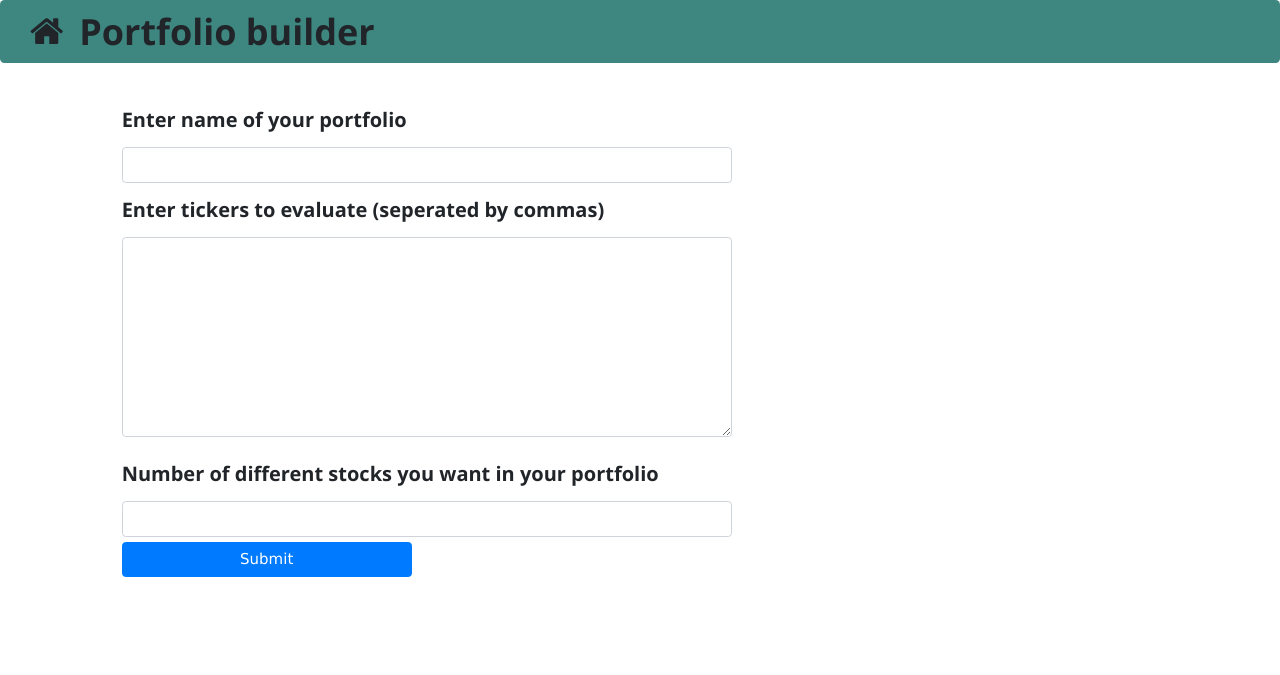
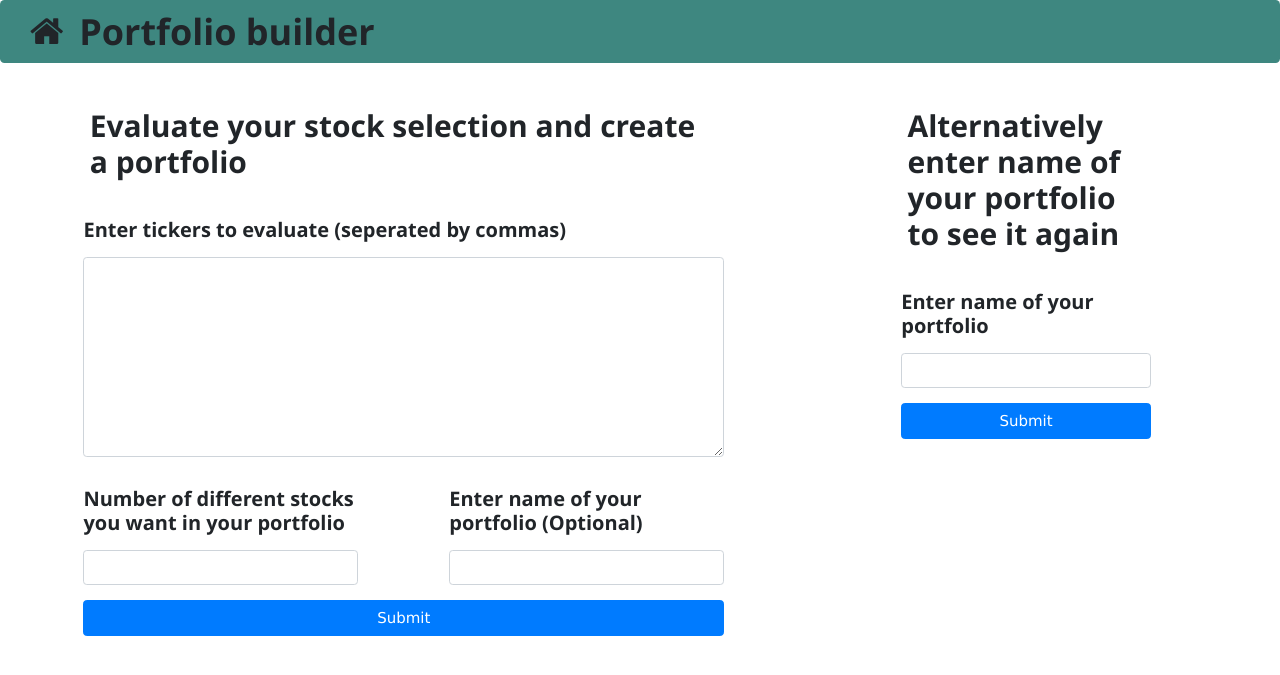
Before and after one commit to ChackMociute/Distributed-Systems-coursework-2, a Flask app: page / in a window 1280 px wide. Shown: the top 675 px of the page. Run offline with Flask 2, Linux system fonts and the light colour scheme; some libraries are stand-ins or nearby versions.

Commit message:
Added second form to retrieve saved data

```diff
--- a/client/app/forms.py
+++ b/client/app/forms.py
@@ -3,6 +3,9 @@ from wtforms import StringField, TextAreaField, IntegerField
 from wtforms.validators import DataRequired, NumberRange, Length
 
 class StockForm(FlaskForm):
-    name = StringField('name', validators=[DataRequired(), Length(max=100)])
+    name = StringField('name', validators=[Length(max=100)])
     tickers = TextAreaField('tickers', validators=[DataRequired()])
     number = IntegerField('number', validators=[DataRequired(), NumberRange(min=0)])
+
+class OldStockForm(FlaskForm):
+    name = StringField('name', validators=[DataRequired(), Length(max=100)])
--- a/client/app/models.py
+++ b/client/app/models.py
@@ -4,3 +4,5 @@ class Portfolio(db.Model):
     name = db.Column(db.String(100), primary_key=True)
     tickers = db.Column(db.String())
     n = db.Column(db.Integer())
+    stocks = db.Column(db.JSON)
+    portfolio = db.Column(db.JSON)
--- a/client/app/templates/home.html
+++ b/client/app/templates/home.html
@@ -5,29 +5,32 @@
 {% endblock %}
 
 {% block content %}
+<div class="container-fluid">
+<div class="row">
+<div class="col-7">
 <form action="" method="post" name="calculator">
 {{ form.hidden_tag() }}
-    <div class="container-fluid">
-        <div class="row">
-            <div class="col-6 offset-1">
-                <p><h4><b>Enter name of your portfolio</b></h4></p>
-                {{ form.name(class_='form-control') }}
+    <div class="col-11 offset-1">
+        <p><h2><b>Evaluate your stock selection and create a portfolio</b></h2></p>
     </div>
-        </div>
-        <div class="row">
-            <div class="col-6 offset-1">
+    <div class="row p-2">
+        <div class="col-11 offset-1">
             <p><h4><b>Enter tickers to evaluate (seperated by commas)</b></h4></p>
             {{ form.tickers(class_='form-control', style='height: 200px') }}
         </div>
     </div>
-        <div class="row" style="position:relative; top:10px;">
-            <div class="col-6 offset-1">
+    <div class="row p-2">
+        <div class="col-5 offset-1">
             <p><h4><b>Number of different stocks you want in your portfolio</b></h4></p>
             {{ form.number(class_='form-control')}}
         </div>
+        <div class="col-5 offset-1">
+            <p><h4><b>Enter name of your portfolio (Optional)</b></h4></p>
+            {{ form.name(class_='form-control') }}
         </div>
-        <div class="row" style="position:relative; top:15px;">
-            <div class="col-3 offset-1">
+    </div>
+    <div class="row p-2">
+        <div class="col-11 offset-1">
             <p><input type="submit" class="btn btn-primary col-12" value="Submit"></p>
         </div>
         <div class="col-3">
@@ -40,6 +43,34 @@
             {% endfor %}
         </div>
     </div>
+</form>
+</div>
+<div class="col-3 offset-1">
+<form action="" method="post" name="calculator">
+{{ form.hidden_tag() }}
+    <div class="col-11 offset-1">
+        <p><h2><b>Alternatively enter name of your portfolio to see it again</b></h2></p>
+    </div>
+    <div class="row p-2">
+        <div class="col-11 offset-1">
+            <p><h4><b>Enter name of your portfolio</b></h4></p>
+            {{ form2.name(class_='form-control') }}
+        </div>
+    </div>
+    <div class="row p-2">
+        <div class="col-11 offset-1">
+            {% for error in form2.name.errors %}
+            <div class="alert alert-danger col-12" role="alert">
+                {{ error }}
+            </div>
+            {% endfor %}
+        </div>
+        <div class="col-11 offset-1">
+            <p><input type="submit" class="btn btn-primary col-12" value="Submit"></p>
+        </div>
     </div>
 </form>
+</div>
+</div>
+</div>
 {% endblock %}
--- a/client/app/views.py
+++ b/client/app/views.py
@@ -1,34 +1,39 @@
 from app import app, db
-from .forms import StockForm
+from .forms import StockForm, OldStockForm
 from .models import Portfolio
-from flask import render_template, redirect, url_for
-from datetime import datetime, timedelta
-import time
-import requests as req
-import pandas as pd
-
-SUMMARY_API = "https://query1.finance.yahoo.com/v11/finance/quoteSummary/{}?modules=defaultKeyStatistics,financialData"
-HISTORIC_API = "https://query1.finance.yahoo.com/v7/finance/download/{}?period1={}&period2={}&interval=1mo"
-HEADERS = {'user-agent': 'curl/7.55.1'}
-API_ADDRESS = "http://localhost"
-QUALITY_PORT = "1111"
-PORTFOLIO_PORT = "2222"
+from .builder import PortfolioBuilder
+from flask import render_template, redirect, url_for, request
 
 
 @app.route('/', methods=['GET', 'POST'])
 def home():
     form = StockForm()
+    form2 = OldStockForm()
     if form.validate_on_submit():
-        update_db(form)
+        name_provided = form.name.data != ''
+        update_db(form, name_provided=name_provided)
         return redirect(url_for('stocks', name=form.name.data))
-    return render_template('home.html', form=form)
+    if form2.validate_on_submit():
+        return redirect(url_for('stocks', name=form2.name.data, get=True))
 
+    return render_template('home.html', form=form, form2=form2)
+
+@app.route('/stocks/')
 @app.route('/stocks/<name>')
-def stocks(name):
-    portfolio, stocks = PortfolioBuilder(name).create_portfolio()
+def stocks(name=None):
+    # pb = PortfolioBuilder(name)
+    # pb.create_portfolio()
+    # pf = Portfolio.query.get(pb.name)
+    # portfolio, stocks = pd.read_json(pf.portfolio, typ='series'), pd.read_json(pf.stocks)
+    get = request.args.get('get')
+    if bool(get) and get is not None:
+        portfolio, stocks = PortfolioBuilder(name).get_portfolio()
+    else: portfolio, stocks = PortfolioBuilder(name).create_portfolio()
     return render_template('stocks.html', stocks=stocks.iterrows(), portfolio=portfolio)
 
-def update_db(form):
+def update_db(form, name_provided=False):
+    if name_provided: name = form.name.data
+    else: name = 'default'
     tickers = ','.join(list({tick.strip() for tick in form.tickers.data.split(',')}))
     portfolio = Portfolio.query.get(name)
     if portfolio is None:
@@ -37,66 +42,3 @@ def update_db(form):
         portfolio.tickers = tickers
         portfolio.n = form.number.data
     db.session.commit()
-
-class PortfolioBuilder():
-    def __init__(self, name):
-        self.method = req.put if name is not None else req.post
-        self.name = name if name is not None else 'default'
-        self.portfolio = Portfolio.query.get(self.name)
-
-    def create_portfolio(self):
-        self.process_financial_data(*self.get_financial_data())
-        return self.portfolio, self.stocks
-
-    def get_financial_data(self):
-        tickers = self.portfolio.tickers.split(',')
-        summary = self.create_summary_matrix(tickers)
-        historic = self.create_historic_matrix(tickers)
-        common = list(set(summary.index).intersection(historic.columns))
-        summary = summary.loc[common]
-        historic = historic[common]
-        return summary, historic
-
-    def create_summary_matrix(self, tickers):
-        df = pd.DataFrame([self.get_summary_from_ticker(tick) for tick in tickers
-                           if tick != '' and self.get_summary_from_ticker(tick) is not None],
-                          columns=['ticker', 'price', 'eps', 'bvps'])
-        df.fillna(0, inplace=True)
-        return df.set_index('ticker')
-
-    def get_summary_from_ticker(self, tick):
-        data = req.get(SUMMARY_API.format(tick), headers=HEADERS).json()['quoteSummary']['result']
-        try:
-            data = data[0]
-            eps = data['defaultKeyStatistics']['trailingEps']['raw']
-            bvps = data['defaultKeyStatistics']['bookValue']['raw']
-            price = data['financialData']['currentPrice']['raw']
-        except (KeyError, ValueError, TypeError): return
-        return pd.Series({'ticker': tick, 'price': price, 'eps': eps, 'bvps': bvps})
-
-    def create_historic_matrix(self, tickers):
-        p1, p2 = int(time.mktime((datetime.now() - 12*timedelta(days=365)).timetuple())), int(time.mktime(datetime.now().timetuple()))
-        return pd.DataFrame({tick: self.get_historic_from_ticker(tick, p1, p2) for tick in tickers
-                            if tick != '' and self.get_historic_from_ticker(tick, p1, p2) is not None}).astype(float).fillna(0)
-
-    def get_historic_from_ticker(self, tick, p1, p2):
-        data = req.get(HISTORIC_API.format(tick, p1, p2), headers=HEADERS).text
-        data = [i.split(',') for i in data.split('\n')]
-        try: df = pd.DataFrame(data[1:], columns=data[0])[['Date', 'Close']]
-        except (KeyError, ValueError): return
-        df.Close = df.Close.str.replace('null', 'nan', regex=False)
-        df.Date = pd.to_datetime(df.Date.squeeze())
-        return df.set_index('Date').squeeze()
-
-    def process_financial_data(self, summary, historic):
-        stocks = pd.read_json(self.method(f"{API_ADDRESS}:{QUALITY_PORT}",
-                                          data={'name': self.name, 'data': summary.to_json()}).json())
-        cov = pd.read_json(self.method(f"{API_ADDRESS}:{QUALITY_PORT}/cov",
-                                       data={'name': self.name, 'data': historic.to_json()}).json())
-        self.portfolio =  pd.read_json(self.method(f"{API_ADDRESS}:{PORTFOLIO_PORT}",
-                                                data={'name': self.name,
-                                                        'scores': stocks.score.to_json(),
-                                                        'cov': cov.to_json(),
-                                                        'n': self.portfolio.n}).json(),
-                                    typ='series').sort_values(ascending=False)
-        self.stocks = stocks.sort_values('score', ascending=False)
```
Also changed, not shown: client/app/builder.py (added, +93 -0 lines), client/app.db. Lines whose indentation alone changed are shown as unchanged.
